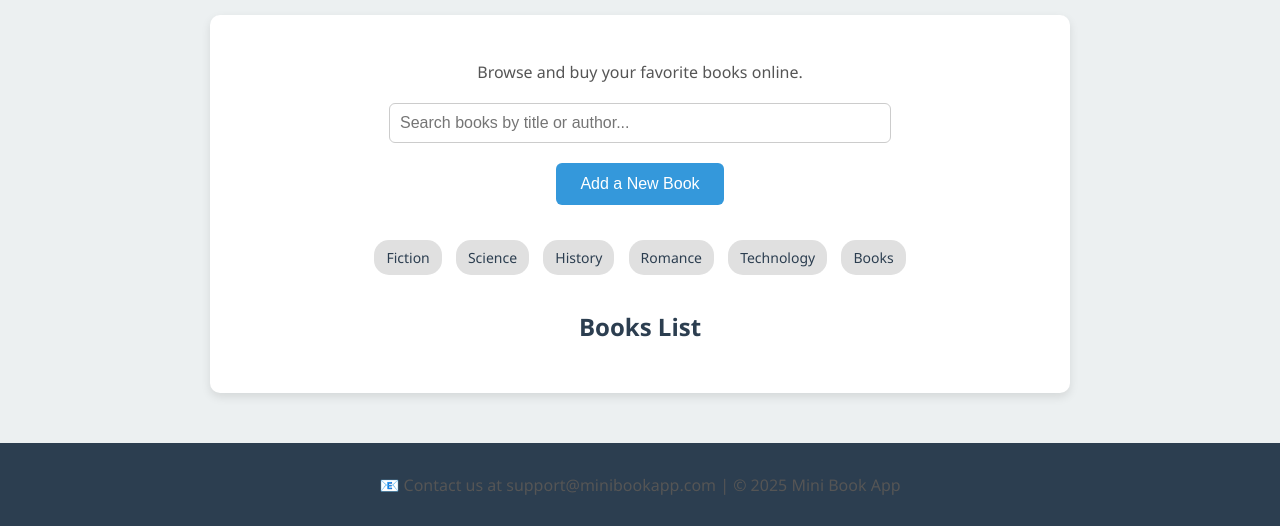
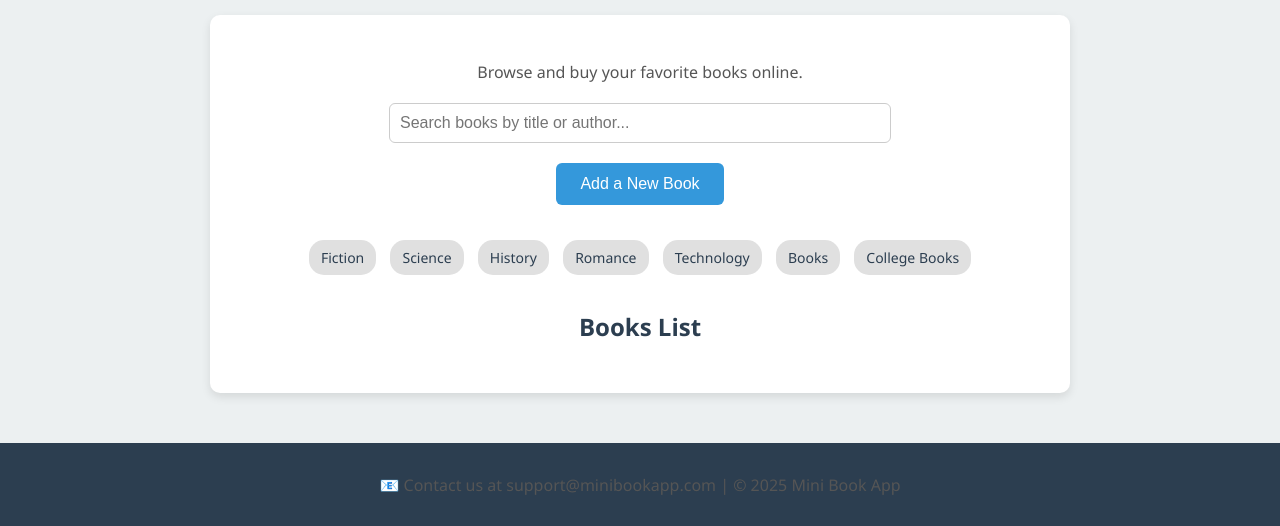
Before and after one commit to vignesh1524/mini-book-app, a Flask app: page / in a window 1280 px wide. Shown: the part 213-739 px from the top of the page. Run offline with Flask 2, Linux system fonts and the light colour scheme.

Commit message:
Updating index file

```diff
--- a/templates/index.html
+++ b/templates/index.html
@@ -163,6 +163,7 @@
             <span class="category-tag">Romance</span>
             <span class="category-tag">Technology</span>
             <span class="category-tag">Books</span>
+            <span class="category-tag">College Books</span>
         </div>
 
         <h2>Books List</h2>
```
